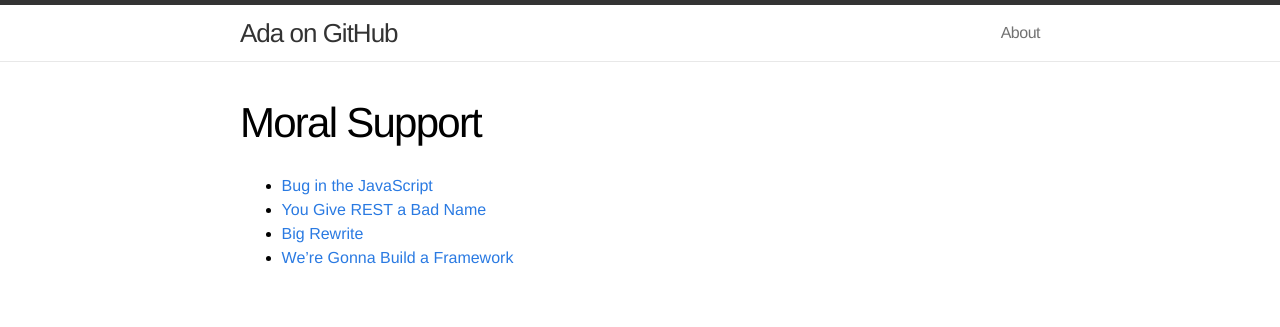
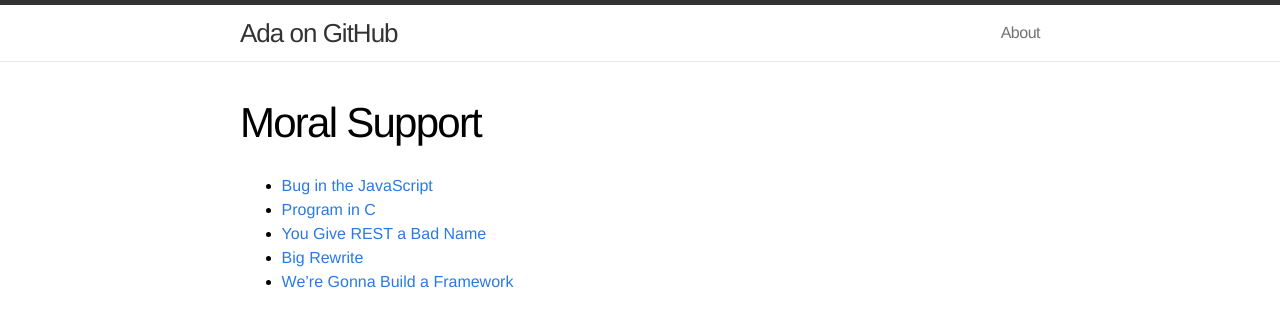
Before and after one commit to quornings/quornings.github.io, a Jekyll site: the page built from moral.md, in a window 1280 px wide. Shown: the top 327 px of the page. Built offline with Jekyll 4.4.1, drawn with Linux system fonts in a browser that asks for light colours.

Commit message:
Add YouTube Program in C

```diff
--- a/moral.md
+++ b/moral.md
@@ -5,6 +5,7 @@ permalink: /moral/
 ---
 
 - [Bug in the JavaScript](https://www.youtube.com/watch?v=jxi0ETwDvws)
+- [Program in C](https://www.youtube.com/watch?v=tas0O586t80)
 - [You Give REST a Bad Name](https://www.youtube.com/watch?v=nSKp2StlS6s)
 - [Big Rewrite](https://www.youtube.com/watch?v=xCGu5Z_vaps)
 - [We're Gonna Build a Framework](https://www.youtube.com/watch?v=Wm2h0cbvsw8)
```
